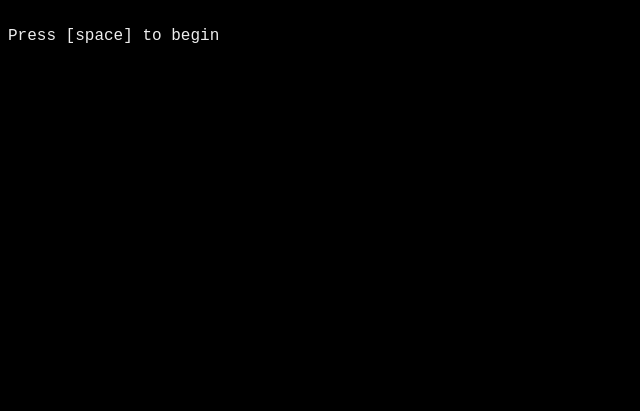
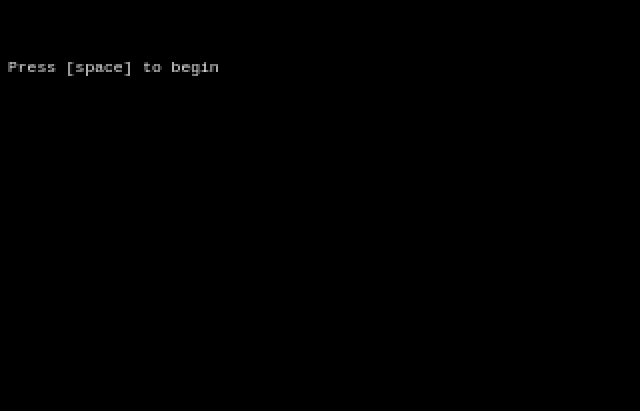
Before and after one commit to 370417/hex-adventure, a plain HTML site: page index.html in a window 1280 px wide. Shown: the whole page, without its empty margins (0-640 px from the left). Drawn offline with Linux system fonts and the light colour scheme.

Commit message:
Fix antialiasing using CSS

```diff
--- a/index.html
+++ b/index.html
@@ -6,7 +6,9 @@
         <style>
         body{background:black}
         #game {
-            position: relative
+            position: relative;
+            width: 640px;
+            height: 400px;
         }
         #bg-canvas, #shadow, #canvas, #overlay {
             position: absolute
@@ -24,6 +26,18 @@
         }
         #overlay {
             z-index: 4
+        }
+        #shadow, canvas {
+            width: 100% !important;
+            height: 100% !important;
+            image-rendering: optimizeSpeed;
+            image-rendering: -moz-crisp-edges;
+            image-rendering: -o-crisp-edges;
+            image-rendering: -webkit-optimize-contrast;
+            image-rendering: optimize-contrast;
+            image-rendering: crisp-edges;
+            image-rendering: pixelated;
+            -ms-interpolation-mode: nearest-neighbor;
         }
         </style>
     </head>
--- a/src/game.js
+++ b/src/game.js
@@ -4,8 +4,8 @@
 var game = {
     width: 40,
     height: 25,
-    tileWidth: 16,
-    tileHeight: 16,
+    tileWidth: 8,
+    tileHeight: 8,
     mode: {},
     schedule: rlt.Schedule(),
     key: {
--- a/src/loader.js
+++ b/src/loader.js
@@ -8,7 +8,7 @@ game.mode.loading = {
         game.ctx.fillStyle = '#000000';
         game.ctx.fillRect(0, 0, game.width * game.tileWidth, game.height * game.tileHeight);
         game.ctx.fillStyle = '#eeeeee';
-        game.ctx.font = '16px/2 monospace';
+        game.ctx.font = '8px/2 monospace';
         game.ctx.fillText('Loading...', 0, 32);
     },
     close: function() {}
@@ -19,6 +19,6 @@ game.mode.loading.init();
 rlt.loadImg('res/terminal8x8_aa_as.png', function() {
     'use strict';
     game.spritesheet = this;
-    game.tiles.cache(game.spritesheet, 8, 8, 2);
+    game.tiles.cache(game.spritesheet, 8, 8, 1);
     game.mode.start.init();
 }, 128, 128);
--- a/src/play.js
+++ b/src/play.js
@@ -75,7 +75,7 @@ game.mode.play = {
             }
         }
         // cache new colors
-        game.cacheMapTiles(game.map, game.spritesheet, 8, 8, 2);
+        game.cacheMapTiles(game.map, game.spritesheet, 8, 8, 1);
         // create player (temp)
         game.player = Object.create(game.Player);
         game.player.x = 0;
@@ -153,11 +153,14 @@ game.mode.play = {
             for (var y = 0; y < game.height; y++) {
                 var tile = map[x][y];
                 if (tile.visible) {
+                    game.display.drawBg('#000', x, y);
                     if (tile.actor) {
-                        game.display.drawBitmap(game.spritesheet, tile.actor.tile.spritex, tile.actor.tile.spritey, 8, 8, x, y, tile.actor.tile.color, 2);
+                        game.display.drawBitmap(game.spritesheet, tile.actor.tile.spritex, tile.actor.tile.spritey, 8, 8, x, y, tile.actor.tile.color, 1);
                     } else {
                         game.display.drawCached(tile.canvas, x, y);
                     }
+                    // forget that this tile has been drawn in case it changed
+                    tile.drawn = false;
                 } else if (tile.seen && !tile.drawn) {
                     game.bgDisplay.drawCached(tile.canvas, x, y);
                     //game.bgDisplay.drawBitmap(game.spritesheet, tile.spritex, tile.spritey, 8, 8, x, y, tile.color, 2);
--- a/src/rlt.js
+++ b/src/rlt.js
@@ -643,3 +643,9 @@ rlt.Display.prototype.drawBitmap = function(img, sx, sy, swidth, sheight, dx, dy
     }
     this.ctx.drawImage(canvas, dx * this.tileWidth, dy * this.tileHeight);
 };
+
+rlt.Display.prototype.drawBg = function(color, x, y) {
+    'use strict';
+    this.ctx.fillStyle = color;
+    this.ctx.fillRect(x * this.tileWidth, y * this.tileHeight, this.tileWidth, this.tileHeight);
+};
--- a/src/start.js
+++ b/src/start.js
@@ -7,7 +7,7 @@ game.mode.start = {
         game.ctx.fillStyle = '#000000';
         game.ctx.fillRect(0, 0, game.width * game.tileWidth, game.height * game.tileHeight);
         game.ctx.fillStyle = '#eeeeee';
-        game.ctx.font = '16px/2 monospace';
+        game.ctx.font = '8px/2 monospace';
         game.ctx.fillText('Press [space] to begin', 0, 32);
         document.body.addEventListener('keydown', game.mode.start.keydown, false);
     },
--- a/src/tiles.js
+++ b/src/tiles.js
@@ -21,7 +21,7 @@ game.tiles = Object.create({
                 ctx.globalCompositeOperation = 'source-in';
                 ctx.fillStyle = tile.color;
                 ctx.fillRect(0, 0, scale * spriteWidth, scale * spriteHeight);
-                tile.canvas = canvas;
+                //tile.canvas = canvas;
             }
         }
     }
```
